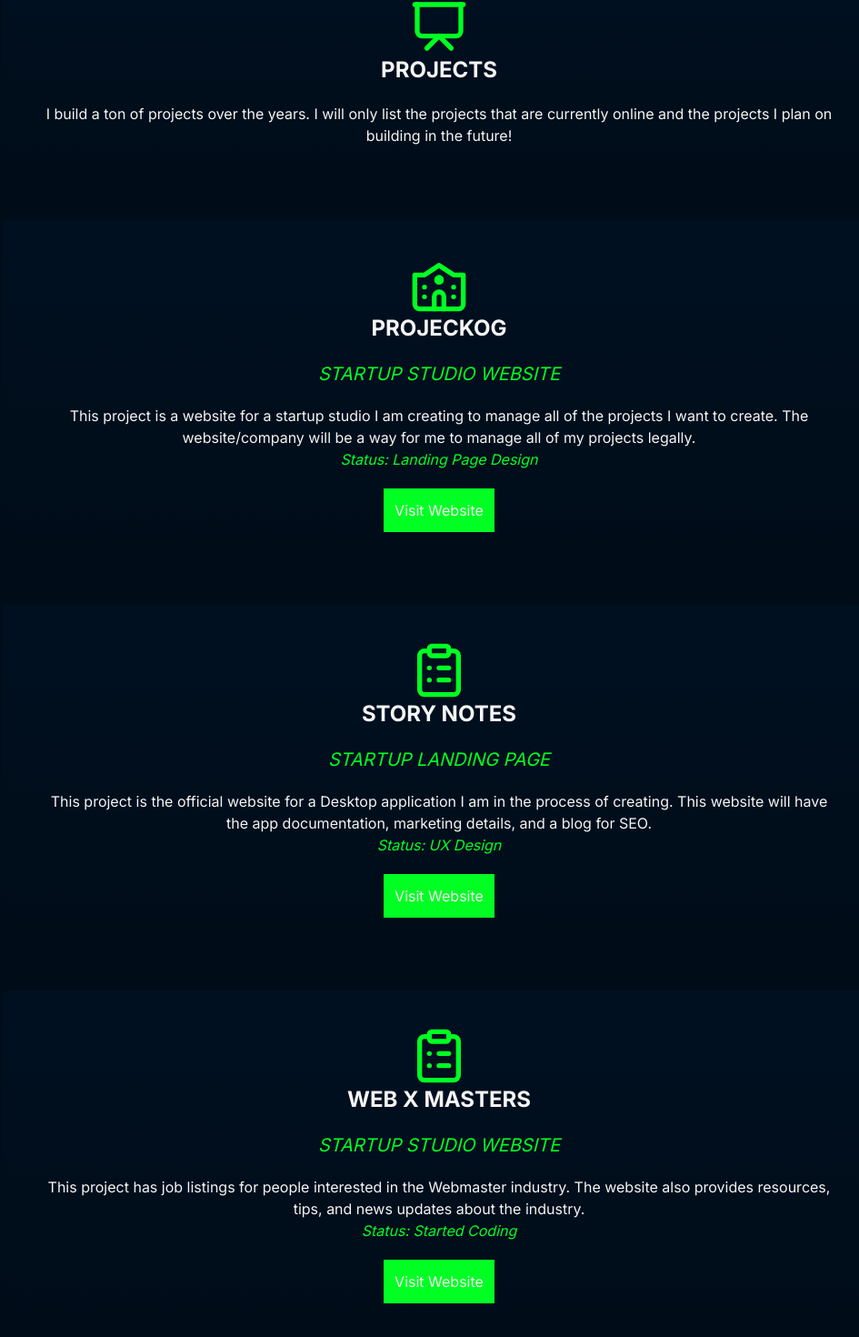
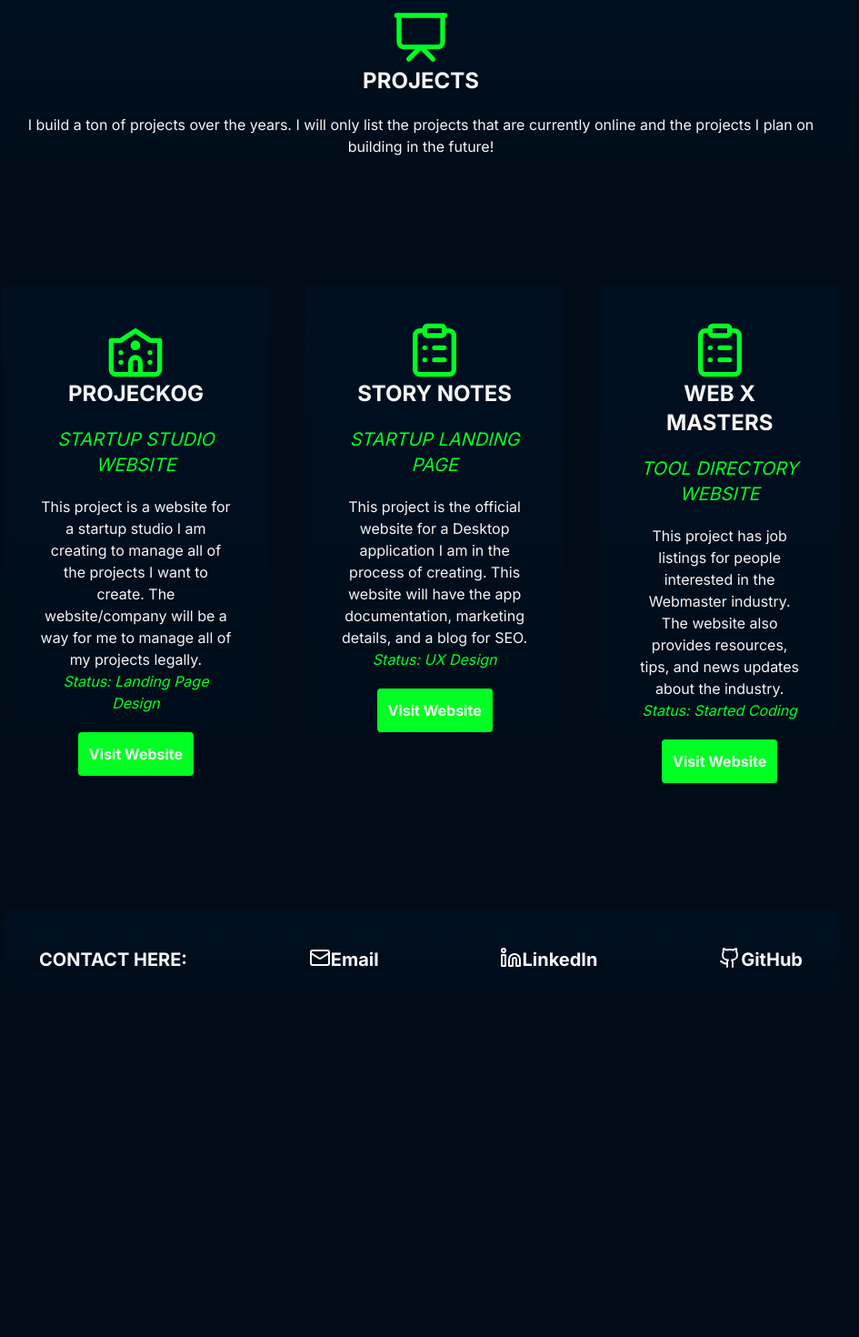
Before and after one commit to davonburks/portfolio, a Next.js app: page / in a window 1280 px wide. Shown: the part 2043-3513 px from the top of the page at 91% size, without its empty margins (177-1122 px from the left). After the commit the page ends 3152 px from the top, so only its background shows below. Built offline with nearby package versions, Linux system fonts and the light colour scheme.

Commit message:
Completed Base Portfolio

```diff
--- a/app/bio.tsx
+++ b/app/bio.tsx
@@ -3,7 +3,7 @@ import { SquareUserRound, School2, ClipboardList } from "lucide-react";
 
 export default function Bio() {
     return (
-      <div className="flex flex-wrap lg:flex-nowrap justify-center mx-auto	  mt-20 w-9/12">
+      <div className="flex flex-wrap lg:flex-nowrap justify-center mx-auto	mt-20 w-9/12">
         <div className="bg-gradient-to-b from-primary to-secondary p-10 rounded-lg mx-5 w-full">
           <SquareUserRound color="#00FF23" className="w-full size-14" />
           <h3 className="font-bold mt-3 text-center text-2xl pb-5">BIOGRAPHY</h3>
--- /dev/null
+++ b/app/contact.tsx
@@ -0,0 +1,17 @@
+import { Mail, Linkedin, Github } from "lucide-react";
+
+export default function Contact() {
+  return (
+    <div className="flex justify-center mx-auto	  mt-20 w-full md:w-9/12 ">
+      <div className="bg-gradient-to-b from-primary to-secondary p-10 rounded-lg mx-5 w-full">
+        <div className="flex flex-wrap justify-between ">
+          <h3 className="font-bold text-center text-xl">CONTACT HERE:</h3>
+          <a className="flex text-xl font-bold " href="mailto:burksdavon29@yahoo.com"><Mail />Email</a>
+          <a className="flex text-xl font-bold"  href="https://www.linkedin.com/in/davonburks/"><Linkedin /> LinkedIn</a>
+          <a className="flex text-xl font-bold" href="https://github.com/davonburks"><Github /> GitHub</a>
+        </div>
+
+      </div>
+    </div>
+  );
+}
--- a/app/page.tsx
+++ b/app/page.tsx
@@ -3,6 +3,7 @@ import NavBar from './navbar';
 import Hero from './hero';
 import About from './about';
 import Projects from './projects';
+import Contact from './contact';
 export default function Home() {
   return (
     <div>
@@ -10,6 +11,7 @@ export default function Home() {
       <Hero />
       <About />
       <Projects />
+      <Contact />
     </div>
   )
 }
--- a/app/projects.tsx
+++ b/app/projects.tsx
@@ -2,47 +2,72 @@ import { Presentation, School2, ClipboardList } from "lucide-react";
 
 export default function Projects() {
   return (
-    <div className="flex flex-col justify-center mx-auto mt-20 w-full lg:w-9/12">
-      <div className="bg-gradient-to-b from-primary to-secondary p-10 rounded-lg mx-5 my-5 w-full">
+    <>
+      <div className="bg-gradient-to-b from-primary to-secondary p-10 rounded-lg mx-auto w-9/12">
         <Presentation color="#00FF23" className="w-16 h-16 mx-auto" />
         <h3 className="font-bold text-center text-2xl pb-5">PROJECTS</h3>
         <p className="text-center">
-          I build a ton of projects over the years. I will only list the projects that are currently online and the projects I plan on building in the future!
+          I build a ton of projects over the years. I will only list the
+          projects that are currently online and the projects I plan on building
+          in the future!
         </p>
       </div>
-
-      <div className="bg-gradient-to-b from-primary to-secondary p-10 rounded-lg mx-5 my-5 lg:w-full">
+      <div className="flex justify-center mx-auto mt-20 w-9/12 flex-wrap lg:flex-nowrap">
+        <div className="bg-gradient-to-b from-primary to-secondary p-10 rounded-lg mx-5 my-5">
           <School2 color="#00FF23" className="w-16 h-16 mx-auto" />
           <h3 className="font-bold text-center text-2xl pb-5">PROJECKOG</h3>
-        <h4 className="text-center text-xl italic text-accent pb-5">STARTUP STUDIO WEBSITE</h4>
+          <h4 className="text-center text-xl italic text-accent pb-5">
+            STARTUP STUDIO WEBSITE
+          </h4>
           <p className="text-center">
-          This project is a website for a startup studio I am creating to manage all of the projects I want to create. The website/company will be a way for me to manage all of my projects legally.
+            This project is a website for a startup studio I am creating to
+            manage all of the projects I want to create. The website/company
+            will be a way for me to manage all of my projects legally.
           </p>
-        <p className="text-center text-accent italic">Status: Landing Page Design</p>
-        <button className="bg-accent p-3 mx-auto block text-center mt-5">Visit Website</button>
+          <p className="text-center text-accent italic">
+            Status: Landing Page Design
+          </p>
+          <button className="bg-accent p-3 mx-auto block text-center mt-5 font-bold rounded	">
+            <a href="https://projeckog.com">Visit Website</a>
+          </button>
         </div>
 
-      <div className="bg-gradient-to-b from-primary to-secondary p-10 rounded-lg mx-5 my-5 lg:w-full">
+        <div className="bg-gradient-to-b from-primary to-secondary p-10 rounded-lg mx-5 my-5">
           <ClipboardList color="#00FF23" className="w-16 h-16 mx-auto" />
           <h3 className="font-bold text-center text-2xl pb-5">STORY NOTES</h3>
-        <h4 className="text-center text-xl italic text-accent pb-5">STARTUP LANDING PAGE</h4>
+          <h4 className="text-center text-xl italic text-accent pb-5">
+            STARTUP LANDING PAGE
+          </h4>
           <p className="text-center">
-          This project is the official website for a Desktop application I am in the process of creating. This website will have the app documentation, marketing details, and a blog for SEO.
+            This project is the official website for a Desktop application I am
+            in the process of creating. This website will have the app
+            documentation, marketing details, and a blog for SEO.
           </p>
           <p className="text-center text-accent italic">Status: UX Design</p>
-        <button className="bg-accent p-3 mx-auto block text-center mt-5">Visit Website</button>
+          <button className="bg-accent p-3 mx-auto block text-center mt-5 font-bold	rounded">
+            <a href="https://storynotes.io">Visit Website</a>
+          </button>
         </div>
 
-      <div className="bg-gradient-to-b from-primary to-secondary p-10 rounded-lg mx-5 my-5 lg:w-full">
+        <div className="bg-gradient-to-b from-primary to-secondary p-10 rounded-lg mx-5 my-5">
           <ClipboardList color="#00FF23" className="w-16 h-16 mx-auto" />
           <h3 className="font-bold text-center text-2xl pb-5">WEB X MASTERS</h3>
-        <h4 className="text-center text-xl italic text-accent pb-5">STARTUP STUDIO WEBSITE</h4>
+          <h4 className="text-center text-xl italic text-accent pb-5">
+            TOOL DIRECTORY WEBSITE
+          </h4>
           <p className="text-center">
-          This project has job listings for people interested in the Webmaster industry. The website also provides resources, tips, and news updates about the industry.
+            This project has job listings for people interested in the Webmaster
+            industry. The website also provides resources, tips, and news
+            updates about the industry.
           </p>
-        <p className="text-center text-accent italic">Status: Started Coding</p>
-        <button className="bg-accent p-3 mx-auto block text-center mt-5">Visit Website</button>
+          <p className="text-center text-accent italic">
+            Status: Started Coding
+          </p>
+          <button className="bg-accent p-3 mx-auto block text-center mt-5 font-bold	rounded">
+            <a href="https://webxmasters.io">Visit Website</a>
+          </button>
         </div>
       </div>
+    </>
   );
 }
--- a/app/tools.tsx
+++ b/app/tools.tsx
@@ -3,7 +3,7 @@ import { Wrench, FolderKanban } from "lucide-react";
 export default function Tools() {
   return (
     <div className="flex flex-col md:flex-row justify-around mx-auto mt-20 w-11/12 md:w-9/12">
-      <div className="flex flex-col items-center mb-10 md:mb-0">
+      <div className="bg-gradient-to-b from-primary to-secondary  p-10 flex flex-col items-center mb-10 md:mb-0">
         <div className="flex items-center justify-center mb-5">
           <Wrench color="#00FF23" className="w-16 h-16"/>
           <h3 className="font-bold text-center text-2xl pb-5">WEB TOOLS</h3>
@@ -21,7 +21,7 @@ export default function Tools() {
         </ul>
       </div>
 
-      <div className="flex flex-col items-center">
+      <div className=" bg-gradient-to-b from-primary to-secondary p-10 flex flex-col items-center">
         <div className="flex items-center justify-center mb-5">
           <FolderKanban color="#00FF23" className="w-16 h-16"/>
           <h3 className="font-bold text-center text-2xl pb-5">PRODUCTIVITY TOOLS</h3>
```
Lines whose indentation alone changed are shown as unchanged.
